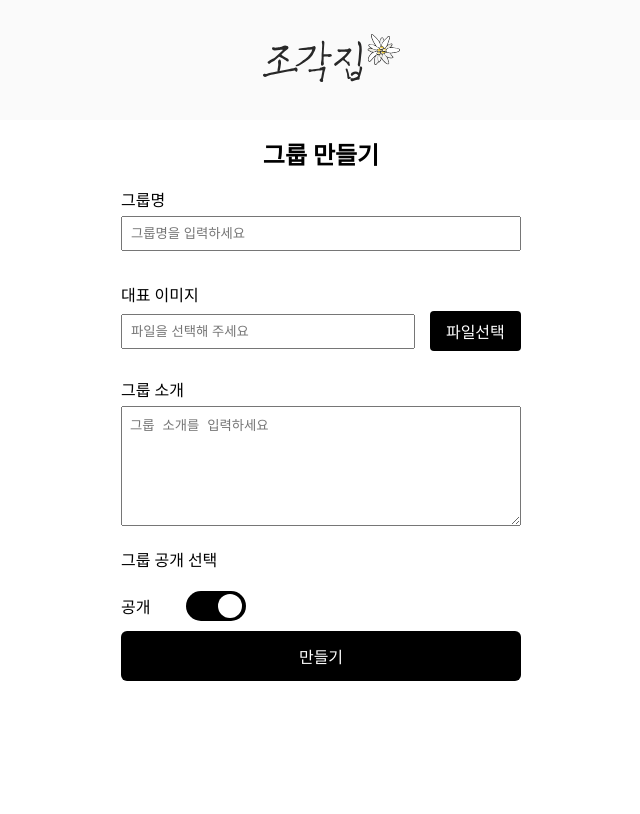
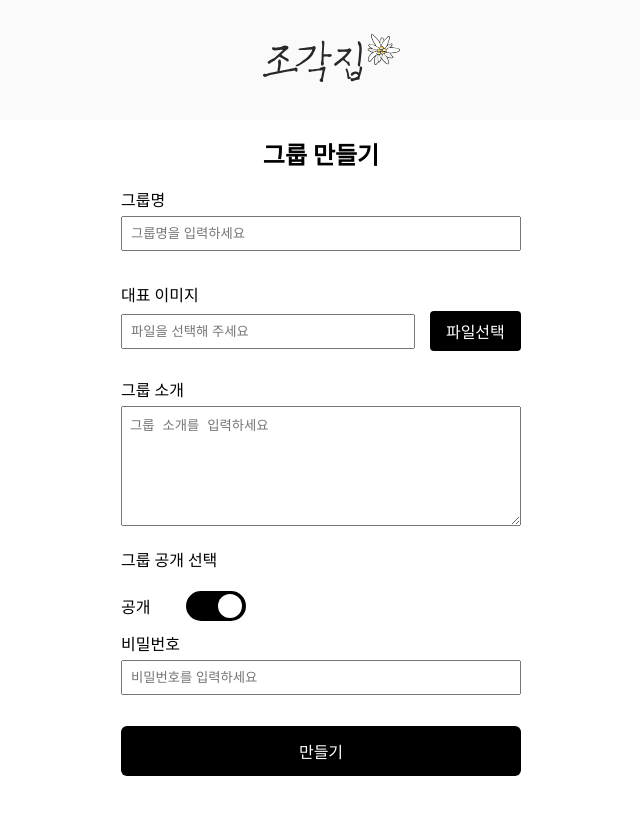
Before and after one commit to saebxxk/ZOGAKZIP-FE, a React (Create React App) app: page /create-group in a window 1280 px wide. Shown: the top 814 px of the page, without its empty margins (319-959 px from the left). Built offline with nearby package versions, Linux system fonts and the light colour scheme; no server answers.

Commit message:
비밀번호 조건 수정

```diff
--- a/src/pages/CreateGroup.jsx
+++ b/src/pages/CreateGroup.jsx
@@ -36,18 +36,8 @@ function CreateGroup({ group, isEditMode }) {
     formData.append('name', name);
     formData.append('introduction', description);
     formData.append('isPublic', isPublic);
+    formData.append('password', password);
 
-    // 비공개일 때만 비밀번호 추가
-    if (!isPublic) {
-     if (!password) {
-      setModalTitle('입력 오류');
-      setModalMessage('비공개 그룹은 비밀번호를 필수로 입력해야 합니다.');
-      setIsSuccess(false);
-      setModalOpen(true);
-      return;
-    }
-    formData.append('password', password);
-  }
 
 
 
@@ -242,7 +232,7 @@ function CreateGroup({ group, isEditMode }) {
           </div>
         </div>
 
-      {!isPublic && (
+
         <div style={{ display: 'flex', justifyContent: 'center', alignItems: 'center', marginBottom: '20px' }}>
           <div style={{ width: '400px', height: '75px' }}>
             <label style={{ display: 'block', radius: '6px', marginBottom: '5px', textAlign: 'left' }}>비밀번호</label>
@@ -251,12 +241,12 @@ function CreateGroup({ group, isEditMode }) {
               value={password}
               onChange={(e) => setPassword(e.target.value)}
               placeholder="비밀번호를 입력하세요"
-              required // 비밀번호 비공개에서만  필수
+              required // 비밀번호 항상  필수
               style={{ width: '100%', padding: '8px', boxSizing: 'border-box' }}
             />
           </div>
         </div>
-      )}
+
 
         <div style={{ display: 'flex', justifyContent: 'center', alignItems: 'center', marginBottom: '80px' }}>
           <button
```
